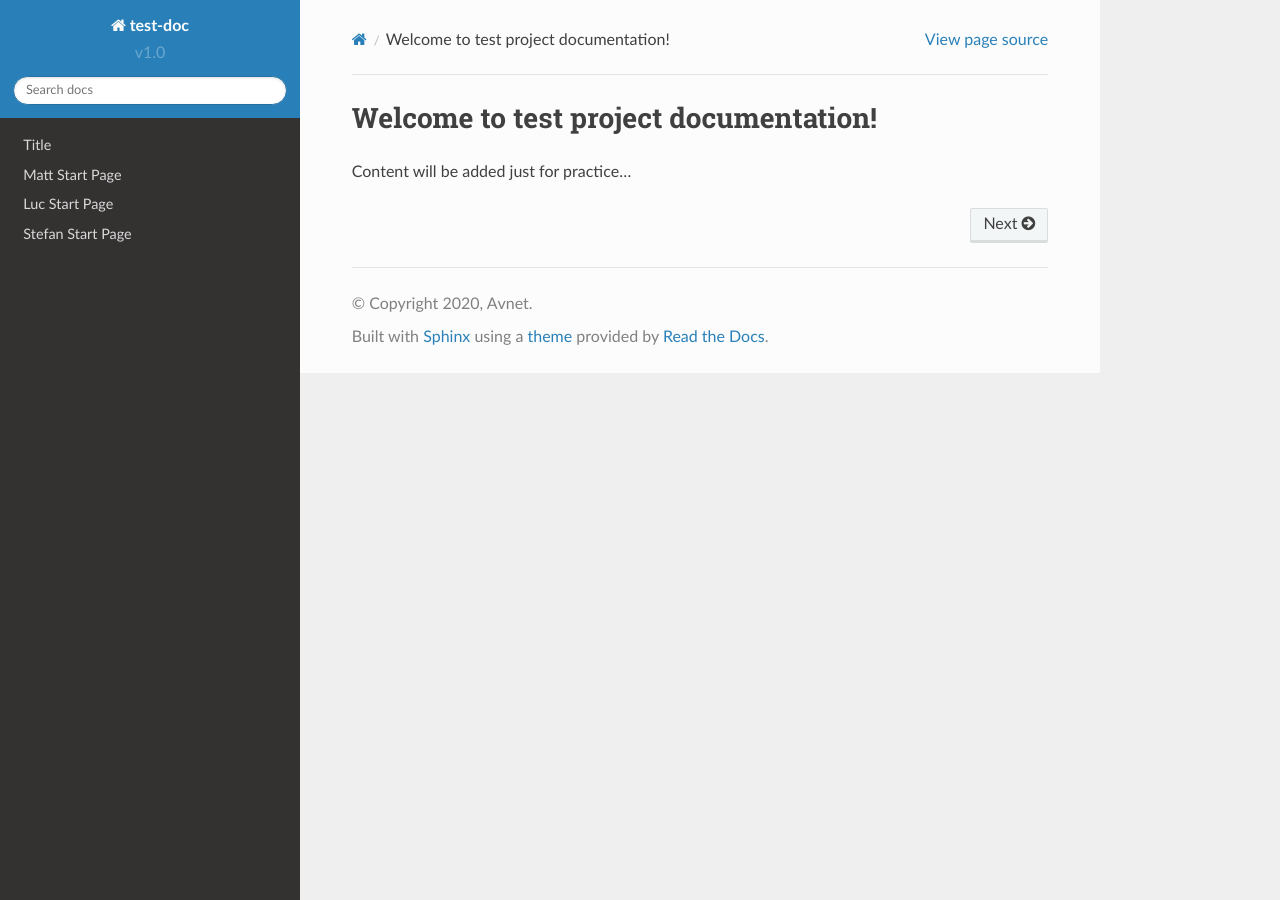
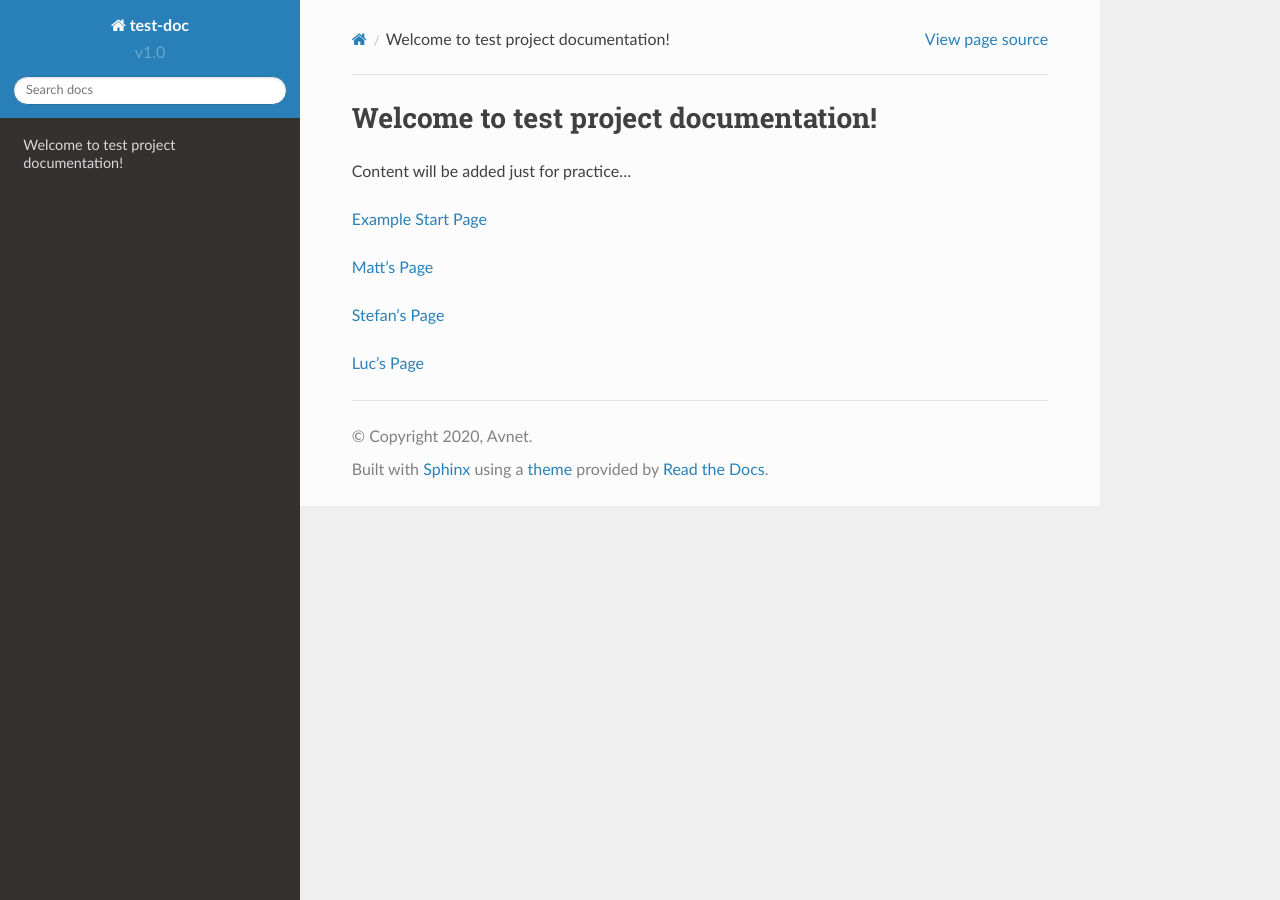
Before and after one commit to AvnetDev/test-doc, a Sphinx documentation site: the page built from docs/source/index.rst, in a window 1280 px wide. Built offline with Sphinx 7.4.7 and the Read the Docs theme 2.0.0, drawn with Linux system fonts in a browser that asks for light colours; some of the changed lines change nothing that is shown.

Commit message:
index update

```diff
--- a/docs/source/index.rst
+++ b/docs/source/index.rst
@@ -7,7 +7,10 @@ Content will be added just for practice...
    :maxdepth: 2
    :hidden:
 
-   example_start_page
-   matt_page
-   luc_page
-   stefan_page
+:doc:`Example Start Page <./example_start_page>`
+
+:doc:`Matt's Page <./matt_page>`
+
+:doc:`Stefan's Page <./stefan_page>`
+
+:doc:`Luc's Page <./luc_page>`
```
